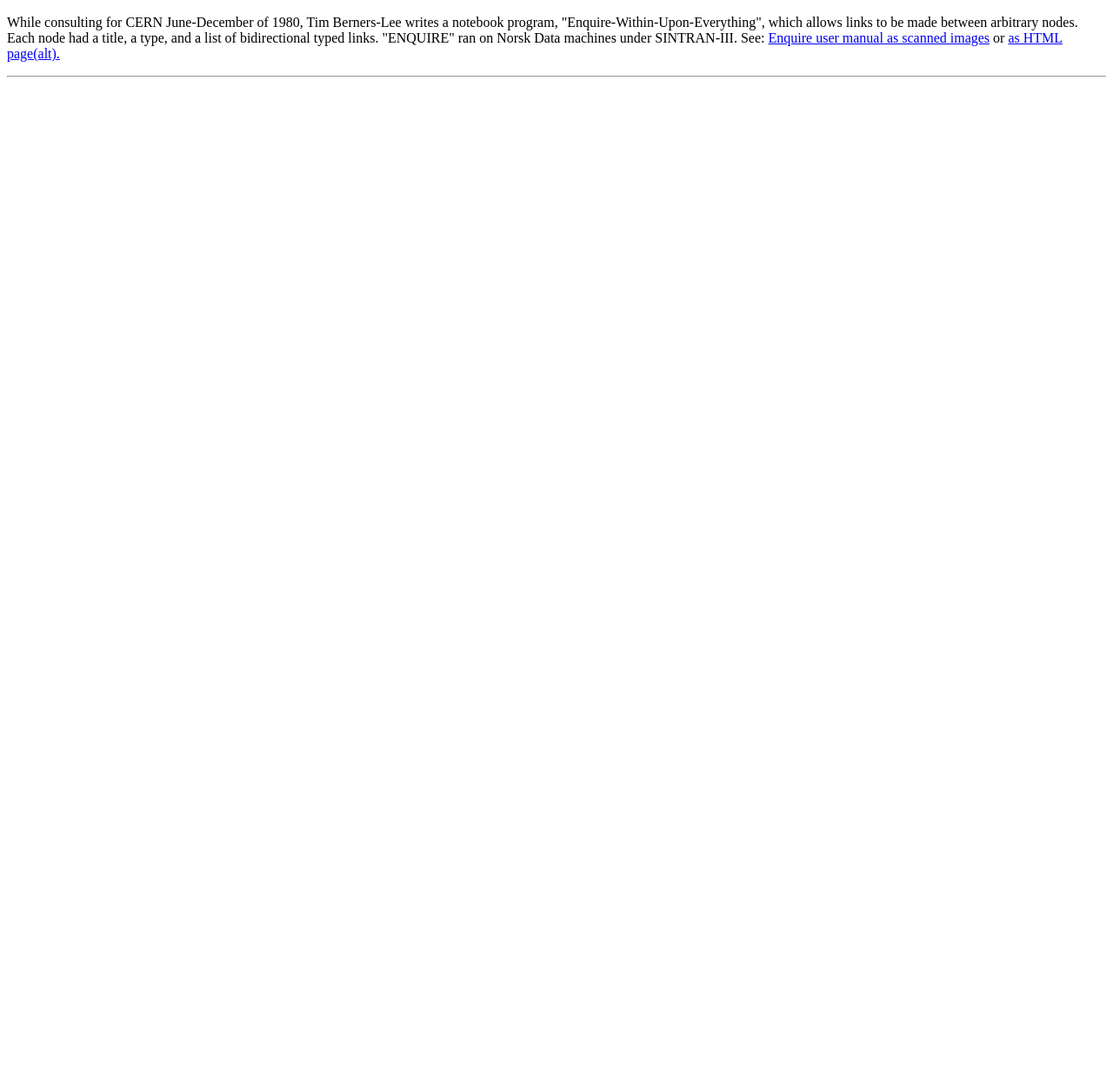
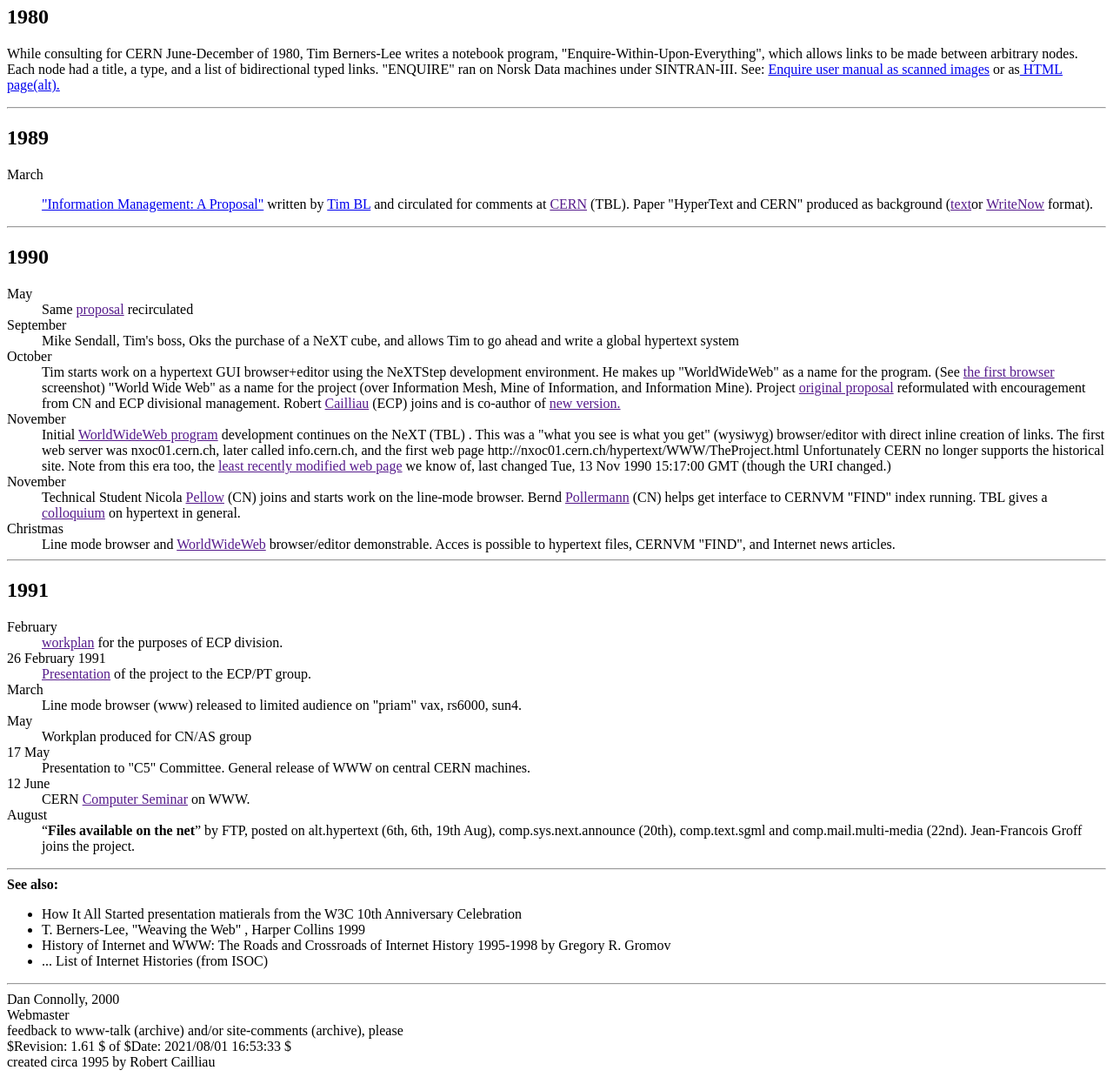
Before and after one commit to Karimullabegamch/html, a plain HTML site: page index.html in a window 1280 px wide. Shown: the part 505-1743 px from the top of the page at 87% size. Before the commit the page ends 800 px from the top, so only its background shows below. Drawn offline with Linux system fonts and the light colour scheme.

Commit message:
complete w3c history

```diff
--- a/index.html
+++ b/index.html
@@ -1,33 +1,175 @@
 <!DOCTYPE html>
 <html lang="en">
   <head>
-  <meta charset="UTF-8">
-  <meta name="viewport" content="width=device-width, initial-scale=1.0">
-  <title>A Little History of the World Wide Web
-  </title>
+    <meta charset="UTF-8" />
+    <meta name="viewport" content="width=device-width, initial-scale=1.0" />
+    <title>A Little History of the World Wide Web</title>
   </head>
   <body>
-  <img src="https://www.w3.org/assets/logos/w3c/w3c-no-bars.svg" alt="w3c" height="50" width="80">
+    <a href="https://www.w3.org/"
+      ><img
+        src="https://www.w3.org/assets/logos/w3c/w3c-no-bars.svg"
+        alt="w3c"
+        height="50"
+        width="80"
+    /></a>
+    <div>
       <h1>A Little History of the World Wide Web</h1>
-  <p><em>See also <a href="https://www.w3.org/2004/Talks/w3c10-HowItAllStarted/">How It All Started</a> presentation materials from the  <a href="https://www.w3.org/2004/09/W3C10.html">W3C 10th Anniversary Celebration</a>
-    and other references.</em>
-    <br/>
-    <br/>
+      <p>
+        <em
+          >See also
+          <a href="https://www.w3.org/2004/Talks/w3c10-HowItAllStarted/"
+            >How It All Started</a
+          >
+          presentation materials from the
+          <a href="https://www.w3.org/2004/09/W3C10.html"
+            >W3C 10th Anniversary Celebration</a
+          >
+          and other references.</em
+        >
 
-    from 1945 to 1995</p>
+        <br />
+        <br />
 
+        from 1945 to 1995
+      </p>
+    </div>
+    <div>
       <h2>1945</h2>
-    <p>Vannevar Bush writes<a href="https://www.theatlantic.com/magazine/archive/1945/07/as-we-may-think/303881/">an article</a> in <a href="https://www.theatlantic.com/world/">Atlantic Monthly.</a>about a photo-electrical-mechanical device called a Memex, for memory extension, which could make and follow links between documents on microfiche</p>
+      <p>
+        Vannevar Bush writes<a
+          href="https://www.theatlantic.com/magazine/archive/1945/07/as-we-may-think/303881/"
+          >an article</a
+        >
+        in
+        <a href="https://www.theatlantic.com/world/">Atlantic Monthly.</a>about
+        a photo-electrical-mechanical device called a Memex, for memory
+        extension, which could make and follow links between documents on
+        microfiche
+      </p>
 
       <h2>1960s</h2>
-    <p>Doug Engelbart prototypes an "oNLine System" (NLS) which does hypertext browsing editing, email, and so on. He invents the mouse for this purpose. See the <a href="http://www.bootstrap.org/library.htm">Bootstrap Institute library.</a>
+      <p>
+        Doug Engelbart prototypes an "oNLine System" (NLS) which does hypertext
+        browsing editing, email, and so on. He invents the mouse for this
+        purpose. See the
+        <a href="http://www.bootstrap.org/library.htm"
+          >Bootstrap Institute library.</a
+        ><br /><br />
 
-      Ted Nelson coins the word Hypertext in A File Structure for the Complex, the Changing, and the Indeterminate. 20th National Conference, New York, <a href="https://www.acm.org/">Association for Computing Machinery,</a> 1965. See also: Literary Machines. Note: There used to be a link here to "Hypertext and Hypermedia: A Selected Bibliography" by Terence Harpold, but the site hosting the resource did not maintain the link.
+        Ted Nelson coins the word Hypertext in A File Structure for the Complex,
+        the Changing, and the Indeterminate. 20th National Conference, New York,
+        <a href="https://www.acm.org/">Association for Computing Machinery,</a>
+        1965. See also: Literary Machines. Note: There used to be a link here to
+        "Hypertext and Hypermedia: A Selected Bibliography" by Terence Harpold,
+        but the site hosting the resource did not maintain the link.
+        <br />
+        <br />
+        Andy van Dam and others build the Hypertext Editing System and FRESS in
+        1967.
+      </p>
+    </div>
+    <div>
+      <h2>1980</h2>
+      <p>
+        While consulting for CERN June-December of 1980, Tim Berners-Lee writes
+        a notebook program, "Enquire-Within-Upon-Everything", which allows links
+        to be made between arbitrary nodes. Each node had a title, a type, and a
+        list of bidirectional typed links. "ENQUIRE" ran on Norsk Data machines
+        under SINTRAN-III. See:
+        <a href="https://www.w3.org/History/1980/Enquire/scaled/"
+          >Enquire user manual as scanned images</a
+        >
+        or as<a href="https://www.w3.org/History/1980/Enquire/manual/">
+          HTML page(alt).</a
+        >
+      </p>
+      <hr />
+    </div>
+
+    <div>
+      <h2>1989</h2>
+      <p>March</p>
+      <dl>
+        <dd><a href="https://www.w3.org/History/1989/proposal.html"
+          >"Information Management: A Proposal"</a
+        >
+        written by
+        <a href="https://www.w3.org/People.html#BernersLee">Tim BL</a>
+        and circulated for comments at
+        <a href="">CERN</a>
+        (TBL). Paper "HyperText and CERN" produced as background (<a href=""
+          >text</a
+        >or
+        <a href="">WriteNow</a>
+        format).
+     </dd>
+
+   </dl>
+        <hr/>
+    </div>
+    <div>
+      <h2>1990</h2>
+      <dl>
+        <dt>May</dt>
+        <dd>Same <a href="">proposal</a> recirculated</dd>
+        <dt>September</dt>
+        <dd>Mike Sendall, Tim's boss, Oks the purchase of a NeXT cube, and allows Tim to go ahead and write a global hypertext system</dd>
+        <dt>October</dt>
+        <dd>Tim starts work on a hypertext GUI browser+editor using the NeXTStep development environment. He makes up "WorldWideWeb" as a name for the program. (See <a href="">the first browser</a> screenshot) "World Wide Web" as a name for the project (over Information Mesh, Mine of Information, and Information Mine).
+          Project <a href="">original proposal</a> reformulated with encouragement from CN and ECP divisional management. Robert <a href="">Cailliau</a> (ECP) joins and is co-author of <a href="">new version.</a></dd>
+        <dt>November</dt>
+        <dd>Initial <a href="">WorldWideWeb program</a> development continues on the NeXT (TBL) . This was a "what you see is what you get" (wysiwyg) browser/editor with direct inline creation of links. The first web server was nxoc01.cern.ch, later called info.cern.ch, and the first web page http://nxoc01.cern.ch/hypertext/WWW/TheProject.html Unfortunately CERN no longer supports the historical site. Note from this era too, the <a href="">least recently modified web page</a> we know of, last changed Tue, 13 Nov 1990 15:17:00 GMT (though the URI changed.)</dd>
+        <dt>November</dt>
+        <dd>Technical Student Nicola <a href="">Pellow</a> (CN) joins and starts work on the line-mode browser. Bernd <a href="">Pollermann</a> (CN) helps get interface to CERNVM "FIND" index running. TBL gives a <a href="">colloquium</a> on hypertext in general.</dd>
+        <dt>Christmas</dt>
+        <dd>Line mode browser and <a href="">WorldWideWeb</a> browser/editor demonstrable. Acces is possible to hypertext files, CERNVM "FIND", and Internet news articles.
+        </dd>
+        <hr/>
+      </dl>
+    </div>
+    <div>
+      <h2>1991</h2>
+      <dl>
+        <dt>February</dt>
+        <dd>
+          <a href="">workplan</a> for the purposes of ECP division.</dd>
+          <dt>26 February 1991</dt>
+          <dd> <a href="">Presentation</a> of the project to the ECP/PT group.</dd>
+          <dt>March</dt>
+          <dd>Line mode browser (www) released to limited audience on "priam" vax, rs6000, sun4.</dd>
+          <dt>May</dt>
+          <dd>Workplan produced for CN/AS group</dd>
+          <dt>17 May</dt>
+          <dd>Presentation to "C5" Committee. General release of WWW on central CERN machines.</dd>
+          <dt>12 June</dt>
+          <dd>CERN <a href="">Computer Seminar</a> on WWW.</dd>
+          <dt>August</dt>
+          <dd><q><strong>Files available on the net</strong></q> by FTP, posted on alt.hypertext (6th, 6th, 19th Aug), comp.sys.next.announce (20th), comp.text.sgml and comp.mail.multi-media (22nd). Jean-Francois Groff joins the project.</dd>
+
+        </dl>
+        <hr/>
+    </div>
+    <div>
+      <strong>See also:</strong>
+
+      <ul>
+        <li>How It All Started presentation matierals from the W3C 10th Anniversary Celebration</li>
+        <li>T. Berners-Lee, "Weaving the Web" , Harper Collins 1999</li>
+        <li>History of Internet and WWW: The Roads and Crossroads of Internet History
+          1995-1998 by Gregory R. Gromov</li>
+        <li>... List of Internet Histories (from ISOC)</li>
+      </ul>
+      <hr/>
+
+    </div>
+    <div>
+     Dan Connolly, 2000 <br/>
+        Webmaster <br/>
+        feedback to www-talk (archive) and/or site-comments (archive), please
+       <br/> $Revision: 1.61 $ of $Date: 2021/08/01 16:53:33 $
        <br/>
-      <br/>
-      Andy van Dam and others build the Hypertext Editing System and FRESS in 1967.</p>
-      <h2>1980</h2>
-      <p>While consulting for CERN June-December of 1980, Tim Berners-Lee writes a notebook program, "Enquire-Within-Upon-Everything", which allows links to be made between arbitrary nodes. Each node had a title, a type, and a list of bidirectional typed links. "ENQUIRE" ran on Norsk Data machines under SINTRAN-III. See: <a href="https://www.w3.org/History/1980/Enquire/scaled/">Enquire user manual as scanned images</a> or <a href="https://www.w3.org/History/1980/Enquire/manual/">as HTML page(alt).</a></p>
-      <hr/>
+        created circa 1995 by Robert Cailliau
+    </div>
   </body>
 </html>
```
Lines whose indentation alone changed are shown as unchanged.
